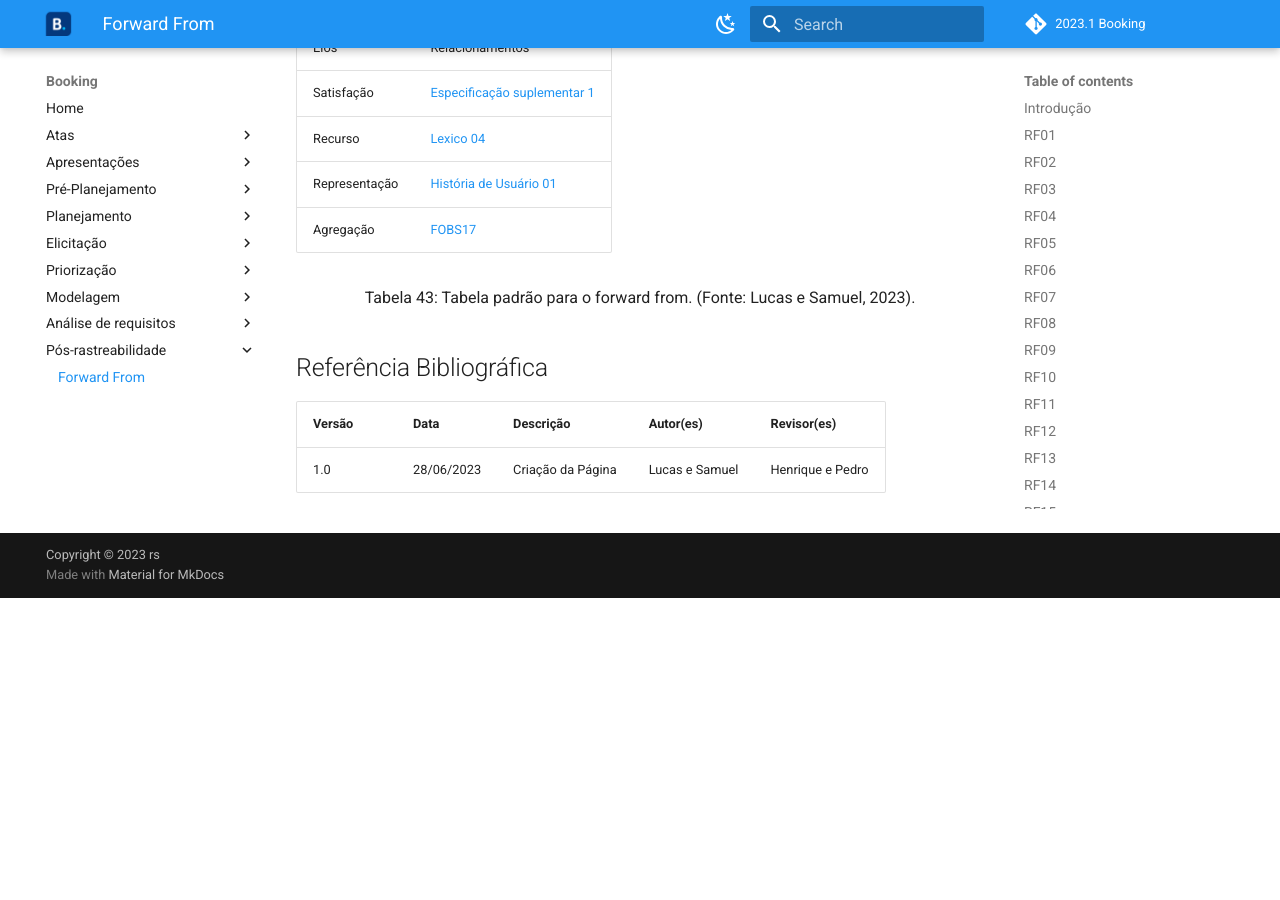
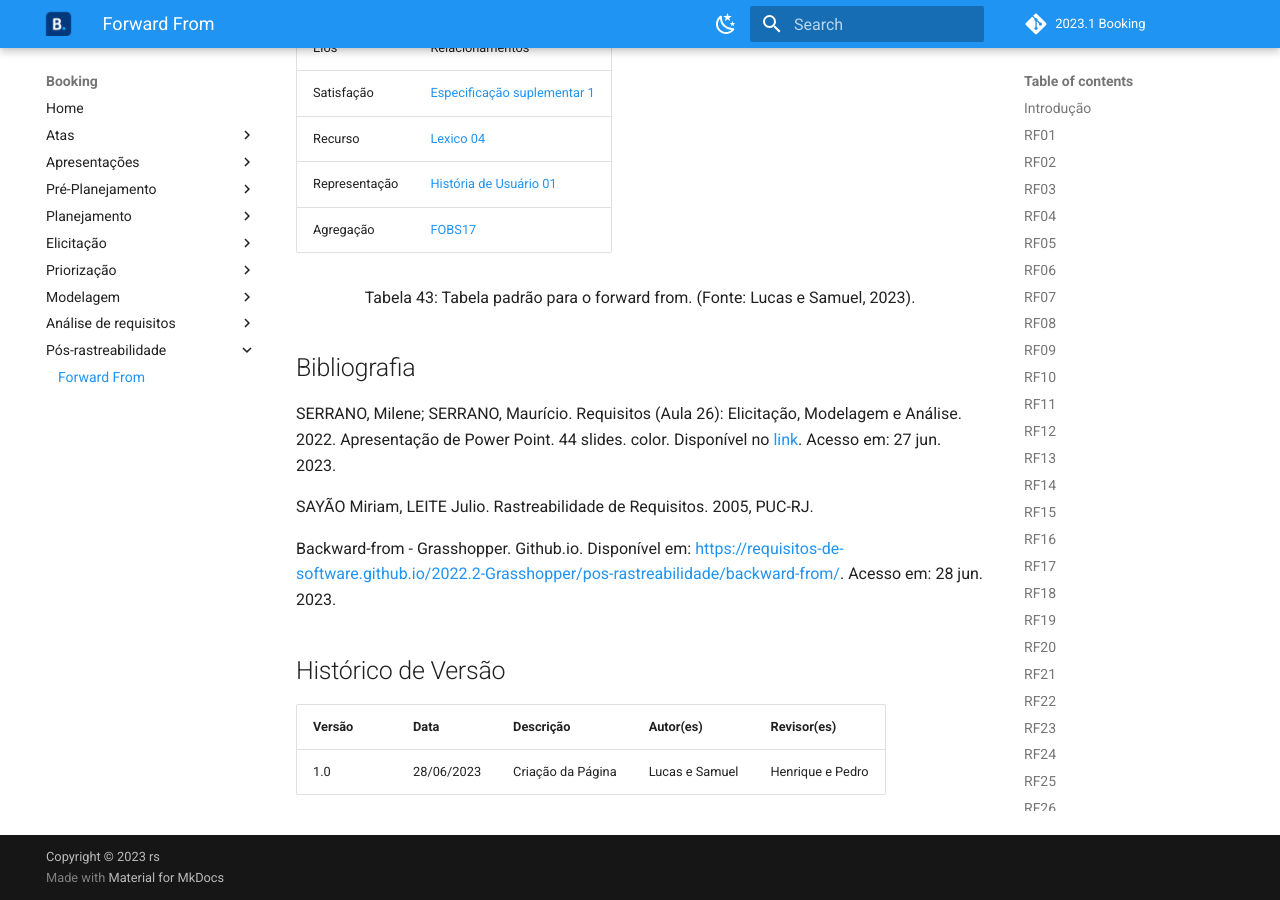
Before and after one commit to Requisitos-de-Software/2023.1-Booking, an MkDocs documentation site: the page built from docs/posRastreabilidade/forwardFrom.md, in a window 1280 px wide and 900 px high, scrolled down 32663 px. Built offline with MkDocs 1.6.1 and Material for MkDocs 9.7.7, drawn with Linux system fonts in a browser that asks for light colours; a script that is not in the unit is left out; comment, search, counter and statistics services are not loaded; before the commit the page ends 33261 px from its top, so only the background shows below that.

Commit message:
adicionando bibliografia

```diff
--- a/docs/posRastreabilidade/forwardFrom.md
+++ b/docs/posRastreabilidade/forwardFrom.md
@@ -700,7 +700,15 @@ O sistema deve mostrar notícias relacionadas ao turismo.
 <p> Tabela 43: Tabela padrão para o forward from. (Fonte: Lucas e Samuel, 2023). </p>
 </div>
 
-## Referência Bibliográfica
+## Bibliografia
+
+SERRANO, Milene; SERRANO, Maurício. Requisitos (Aula 26): Elicitação, Modelagem e Análise. 2022. Apresentação de Power Point. 44 slides. color. Disponível no [link](https://aprender3.unb.br/pluginfile.php/1668237/mod_resource/content/1/Requisitos%20-%20Aula%20026.pdf). Acesso em: 27 jun. 2023.
+
+SAYÃO Miriam, LEITE Julio. Rastreabilidade de Requisitos. 2005, PUC-RJ.
+
+Backward-from - Grasshopper. Github.io. Disponível em: [https://requisitos-de-software.github.io/2022.2-Grasshopper/pos-rastreabilidade/backward-from/](https://requisitos-de-software.github.io/2022.2-Grasshopper/pos-rastreabilidade/backward-from/). Acesso em: 28 jun. 2023.
+
+## Histórico de Versão
 
 | Versão | Data       | Descrição          | Autor(es) | Revisor(es) |
 | ------- | ---------- | -------------------- | --------- | ----------- |
```
